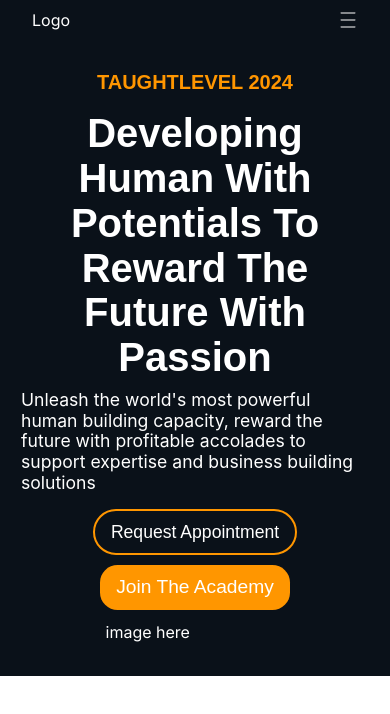
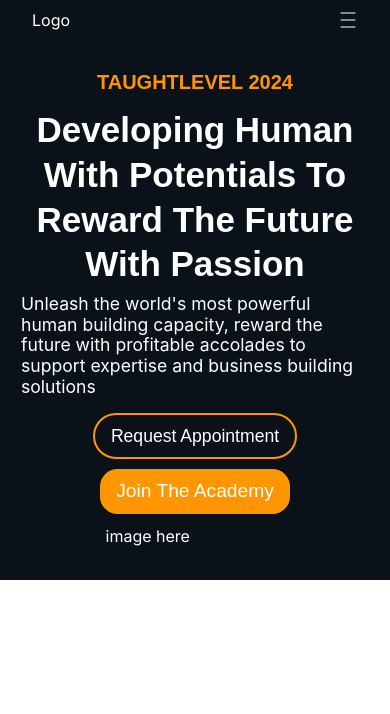
Before and after one commit to VictorKingsHub/taughtlevel, a Next.js app: page / in a window 390 px wide. Shown: the top 714 px of the page. Built offline with nearby package versions, Linux system fonts and the light colour scheme.

Commit message:
mobile Hero Section

```diff
--- a/ui/nav/welcome/HeroSection.module.css
+++ b/ui/nav/welcome/HeroSection.module.css
@@ -61,9 +61,10 @@
     line-height: 3.2rem;
 
     @media (max-width: 767px) {
-        margin: .3rem;
+        margin: .1rem;
         text-align: center;
         line-height: 2.8rem;
+        font-size: 35px;
     }
 }
 
```
